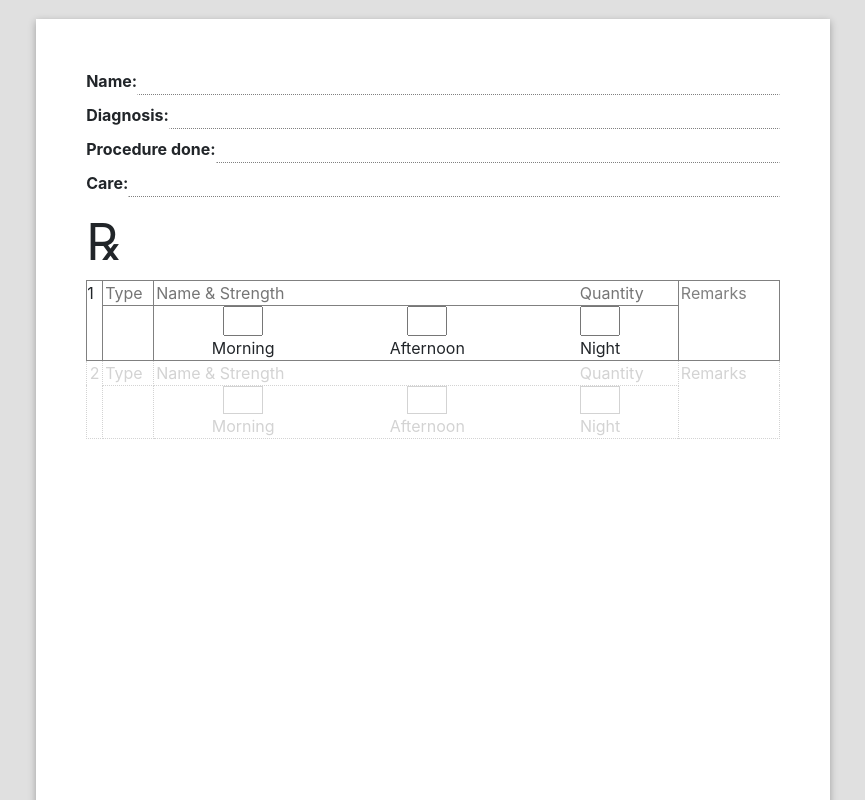
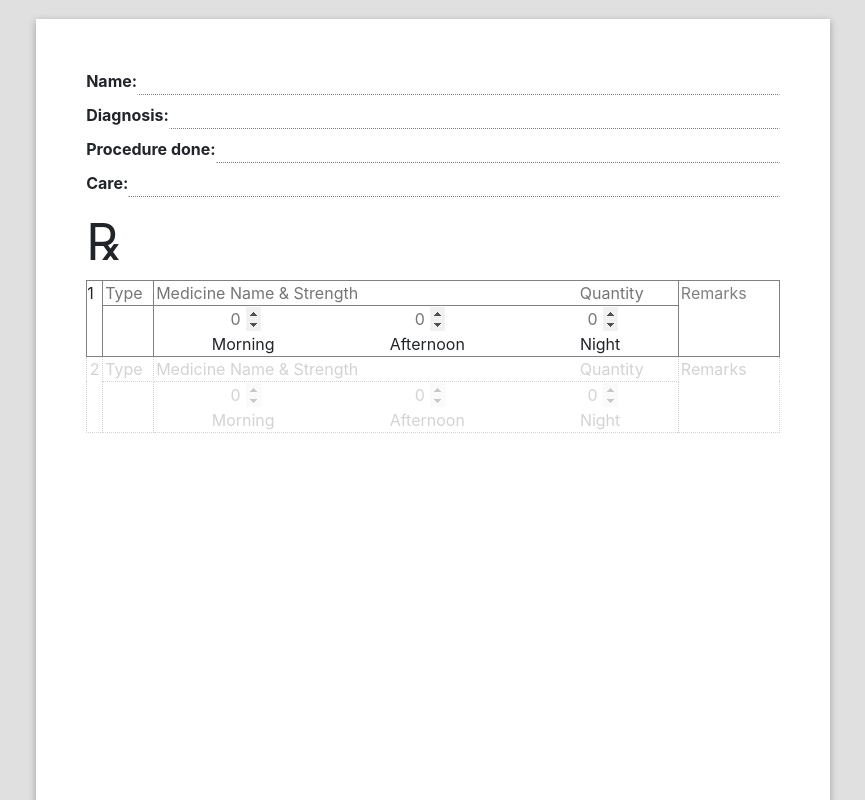
Before and after one commit to jcravi/clinic, a React (Create React App) app: page / in a window 1280 px wide. Shown: the top 800 px of the page, without its empty margins (207-1072 px from the left). Built offline with nearby package versions, Linux system fonts and the light colour scheme.

Commit message:
feat: more styling fixes

```diff
--- a/src/App.css
+++ b/src/App.css
@@ -55,14 +55,18 @@
   color: lightgrey;
 }
 
-.maybe .schedule input {
-  border: 1px solid lightgray;
-}
-
 .maybe td {
   text-align: center;
   padding: 0 0 0 0;
   border: 1px dotted lightgray;
+}
+input[type='number'] {
+  border: none;
+}
+
+.maybe input[type='number']::-webkit-outer-spin-button,
+.maybe input[type='number']::-webkit-inner-spin-button {
+  opacity: 0.3;
 }
 
 .tableInput {
@@ -77,6 +81,11 @@ div[contentEditable='true']:empty:not(:focus):before {
   color: grey;
 }
 
+input[type='number']::-webkit-outer-spin-button,
+input[type='number']::-webkit-inner-spin-button {
+  opacity: 1;
+}
+
 @media print {
   .overall {
     padding-top: 75mm;
@@ -85,25 +94,22 @@ div[contentEditable='true']:empty:not(:focus):before {
   .prescription td,
   .tableInput,
   input {
-    border: none !important;
+    border: none;
     caret-color: transparent;
   }
   input {
-    box-shadow: none !important;
-    outline: none !important;
+    box-shadow: none;
+    outline: none;
   }
-  .maybe,
-  .empty {
+  .maybe {
     display: none;
   }
-  input::-webkit-outer-spin-button,
-  input::-webkit-inner-spin-button {
+  .hidden {
+    visibility: hidden;
+  }
+  input[type='number']::-webkit-outer-spin-button,
+  input[type='number']::-webkit-inner-spin-button {
     -webkit-appearance: none;
     margin: 0;
   }
-
-  /* Firefox */
-  input[type='number'] {
-    -moz-appearance: textfield;
-  }
 }
--- a/src/App.tsx
+++ b/src/App.tsx
@@ -64,11 +64,11 @@ const Row = ({ currentSize, index, entered }: RowProps) => {
   const [maybe, maybeLeft] =
     index === currentSize ? ['maybe', 'maybeLeft'] : ['', 'left'];
 
-  const [times, setTimes] = useState([
-    { time: 'Morning', css: 'empty' },
-    { time: 'Afternoon', css: 'empty' },
-    { time: 'Night', css: 'empty' },
-  ]);
+  const timeOfDay = ['Morning', 'Afternoon', 'Night'].map((time) => ({
+    time,
+    css: 'hidden',
+  }));
+  const [times, setTimes] = useState(timeOfDay);
 
   return (
     <Fragment key={`key-${index}`}>
@@ -91,7 +91,7 @@ const Row = ({ currentSize, index, entered }: RowProps) => {
               <input
                 style={{ width: '100%' }}
                 type='text'
-                placeholder='Name &amp; Strength'
+                placeholder='Medicine Name &amp; Strength'
                 className='tableInput'
                 onChange={() => entered(index)}
               />
@@ -127,18 +127,18 @@ const Row = ({ currentSize, index, entered }: RowProps) => {
                 target: { value },
               }: ChangeEvent<HTMLInputElement>) => {
                 const timesCopy = [...times];
-                const time = {
-                  ...timesCopy[index],
-                  css: value === '0' ? 'empty' : '',
+                timesCopy[index] = {
+                  time,
+                  css: value === '0' ? 'hidden' : '',
                 };
-                timesCopy[index] = time;
                 setTimes(timesCopy);
               };
               return (
-                <div className={css} key={time}>
+                <div key={time} className={css}>
                   <div>
                     <input
                       type='number'
+                      placeholder='0'
                       min={0}
                       max={99}
                       onChange={handleChanged}
```
